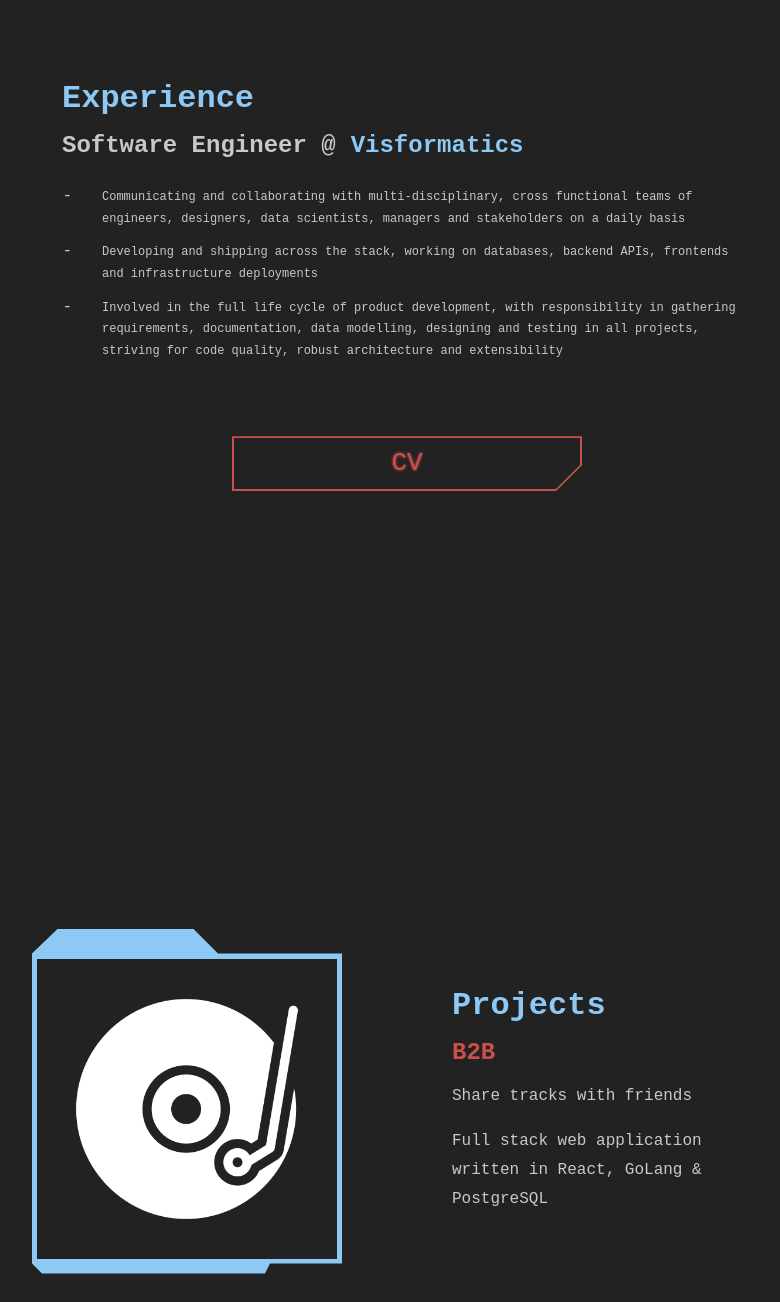
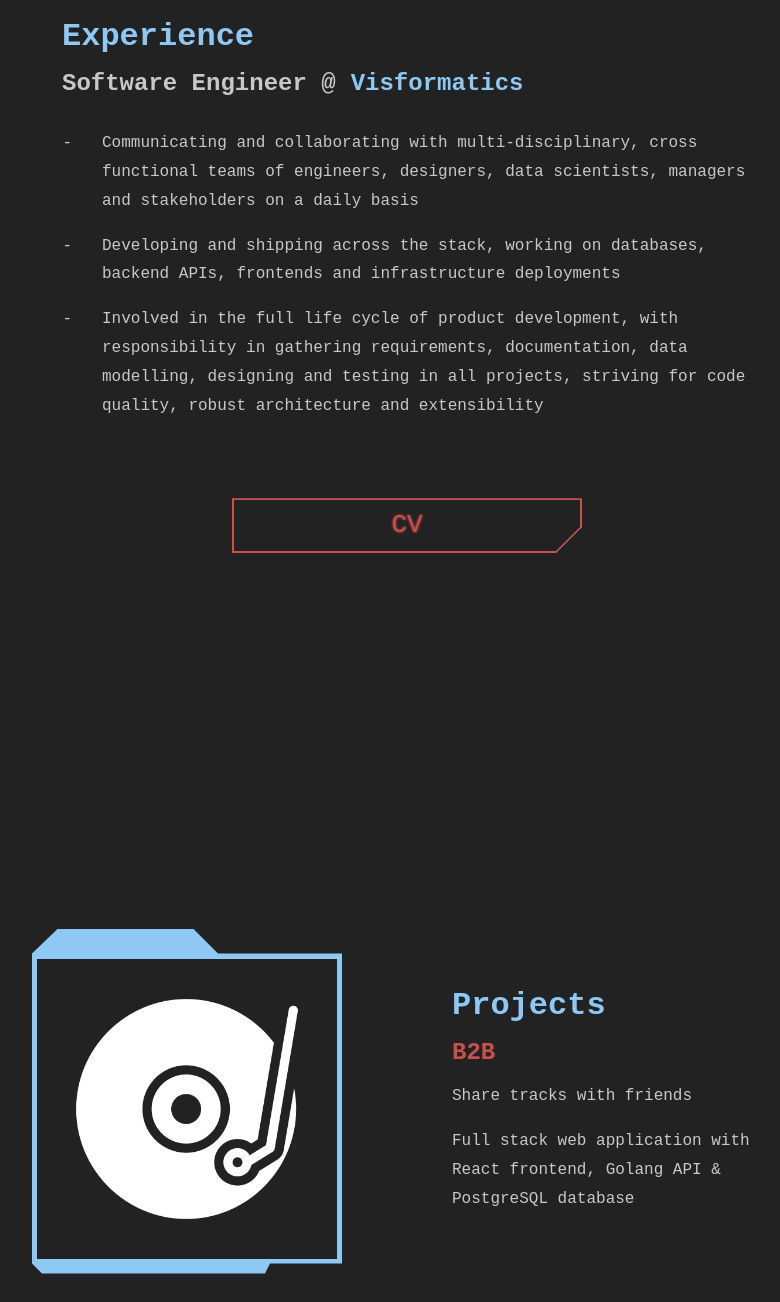
Before and after one commit to leraq/portfolio, a Gatsby site: page / in a window 1280 px wide. Shown: the part 1778-3080 px from the top of the page, without its empty margins (233-1013 px from the left). Built offline with nearby package versions, Linux system fonts and the light colour scheme; Gatsby itself is replaced by a stand-in of ours.

Commit message:
styles and reword text

```diff
--- a/src/components/sections/experience.tsx
+++ b/src/components/sections/experience.tsx
@@ -43,6 +43,12 @@ const StyledExperience = styled.section`
     padding: 0 30px 0 30px;
     line-height: 1.8;
     font-size: 0.75rem;
+  }
+
+  @media (min-width: 813px) {
+    p {
+      font-size: 1em;
+    }
   }
 
   .btn-wrapper {
--- a/src/components/sections/projects.tsx
+++ b/src/components/sections/projects.tsx
@@ -90,7 +90,7 @@ export const Projects: React.FC = () => {
           <ProjectsTitle headingLevel="h4">Projects</ProjectsTitle>
           <B2BLink />
           <p>Share tracks with friends</p>
-          <p>Full stack web application written in React, GoLang & PostgreSQL</p>
+          <p>Full stack web application with React frontend, Golang API & PostgreSQL database</p>
         </div>
       </div>
     </StyledProjects>
```
